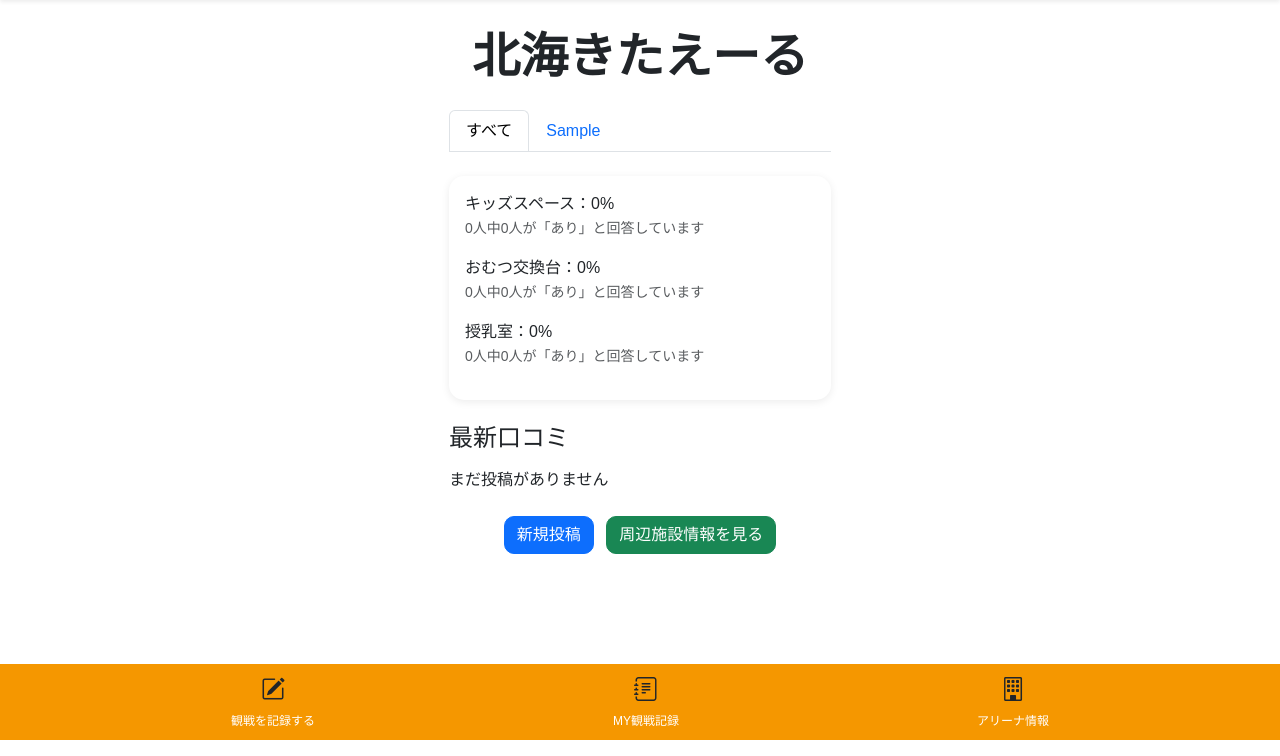
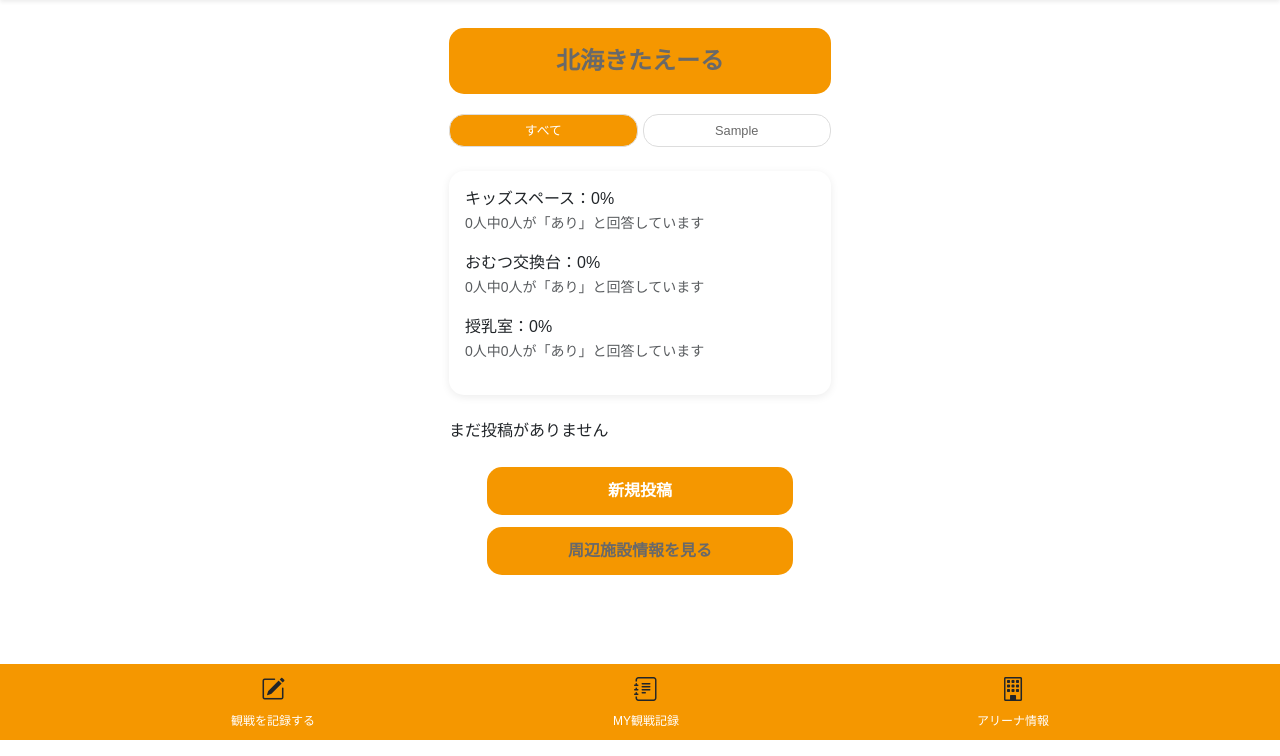
Before and after one commit to kashiwa-mo-chi/basketlogRepository, a Django app: page /spots/1/ in a window 1280 px wide. Shown: the part 60-816 px from the top of the page. Run offline with Django 5.2, Linux system fonts and the light colour scheme; tables that the repository leaves empty hold one stand-in row (values such as "Sample post").

Commit message:
arena-top,listのレイアウト調整

```diff
--- a/01_BasketLog/BasketLog/spots/templates/spots/arena_top.html
+++ b/01_BasketLog/BasketLog/spots/templates/spots/arena_top.html
@@ -7,12 +7,12 @@
 <div class="container mt-4">
 
     <!-- アリーナ名 -->
-    <h1 class="display-5 fw-bold text-center mb-4">
+    <div class="arena_title">
         {{ arena_name }}
-    </h1>
+    </div>
 
     <!-- カテゴリタブ -->
-    <ul class="nav nav-tabs mb-4 flex-nowrap overflow-auto">
+    <ul class="arena_category-tabs mb-4">
 
         <li class="nav-item">
             <a class="nav-link {% if not selected_category %}active{% endif %}"
@@ -64,61 +64,44 @@
     </div>
 
 <!-- 最新口コミ -->
-    <h4 class="mb-3">最新口コミ</h4>
 
 {% for post in recent_posts %}
+
 <a href="{% url 'spots:facility_detail' post.pk %}"
    class="text-decoration-none text-dark">
 
-        <div class="card mb-2">
+    <div class="card mb-3">
         <div class="card-body">
+
+            <small class="text-muted">
+                {{ post.category }}
+            </small>
+
+            <p class="mb-2">
+                {{ post.review|truncatechars:15 }}
+            </p>
+
         </div>
     </div>
 
 </a>
 
+{% empty %}
 
-                <small class="text-muted">
-                    {{ post.category }}
-                </small>
+<p>まだ投稿がありません</p>
 
-                <p class="mb-1">
-                    {{ post.review|truncatechars:30 }}
-                </p>
-
-                {% if post.images.all %}
-                <div class="row mb-2">
-                    {% for image in post.images.all %}
-                        <div class="col-4">
-                            <img
-                                src="{{ image.image.url }}"
-                                class="img-fluid rounded"
-                                alt="口コミ画像">
-                        </div>
-                    {% endfor %}
-                </div>
-            {% endif %}
-
-            <small class="text-muted">
-                {{ post.created_at }}
-            </small>
-
-            </div>
-        </div>
-    {% empty %}
-        <p>まだ投稿がありません</p>
 {% endfor %}
 
     <!-- 投稿ボタン -->
-    <div class="text-center mt-4">
+    <div class="arena-action-buttons mt-4">
 
         <a href="{% url 'spots:facility_post_create' arena_id %}"
-           class="btn btn-primary me-2">
+           class="arena-post-btn">
             新規投稿
         </a>
 
         <a href="{% url 'spots:nearby_list' arena_id %}"
-           class="btn btn-success">
+           class="arena-nearby-btn">
             周辺施設情報を見る
         </a>
 
--- a/01_BasketLog/BasketLog/static/css/style.css
+++ b/01_BasketLog/BasketLog/static/css/style.css
@@ -836,3 +836,109 @@ footer i{
     font-weight:bold;
     margin-bottom:20px;
 }
+
+/* ==========================
+   アリーナフォーム
+========================== */
+
+/* アリーナタイトル */
+.arena_title{
+    background:#f59700;
+    color:#696969;
+    text-align:center;
+    font-size:1.5rem;
+    font-weight:bold;
+    padding:15px 10px;
+    border-radius:15px;
+    margin-bottom:20px;
+}
+
+/* アリーナカテゴリタブ */
+.arena_category-tabs{
+    display:flex;
+    justify-content:center;
+    gap:5px;
+    flex-wrap:nowrap;
+    overflow-x:visible;
+    padding:0;
+    margin:0;
+    list-style:none;
+}
+
+.arena_category-tabs .nav-item{
+    flex:1;
+}
+
+.arena_category-tabs .nav-link{
+    display:block;
+    text-align:center;
+    color:#696969;
+    background:#fff;
+    border:1px solid #ddd;
+    border-radius:15px;
+    padding:6px 5px;
+    font-size:.8rem;
+    white-space:nowrap;
+}
+
+.arena_category-tabs .nav-link.active{
+    background:#f59700;
+    color:#fff;
+}
+
+/* アリーナトップ ボタン */
+.arena-action-buttons{
+    display:flex;
+    flex-direction:column;
+    gap:12px;
+    align-items:center;
+}
+
+.arena-post-btn,
+.arena-nearby-btn{
+    display:block;
+    width:80%;
+    text-align:center;
+    padding:12px;
+    border-radius:15px;
+    background:#f59700;
+    text-decoration:none;
+    font-weight:bold;
+}
+
+/* 新規投稿 */
+.arena-post-btn{
+    color:#fff;
+}
+
+/* 周辺情報 */
+.arena-nearby-btn{
+    color:#696969;
+}
+
+/* アリーナ一覧タイトル */
+.arena-list-title{
+    color:#f59700;
+    background:#fff;
+    text-align:center;
+    font-size:1.5rem;
+    font-weight:bold;
+    padding:10px;
+    margin-bottom:20px;
+}
+
+.arena-simple-list{
+    list-style:none;
+    padding:0;
+}
+
+.arena-simple-list li{
+    padding:12px 5px;
+    border-bottom:1px solid #ddd;
+}
+
+.arena-simple-list a{
+    color:#696969;
+    text-decoration:none;
+    font-weight:bold;
+}
```
Also changed, not shown: 01_BasketLog/BasketLog/spots/templates/spots/arena_list.html (+18 -12 lines), 01_BasketLog/BasketLog/spots/templates/spots/facility_detail.html (+10 -6 lines). Lines whose indentation alone changed are shown as unchanged.
